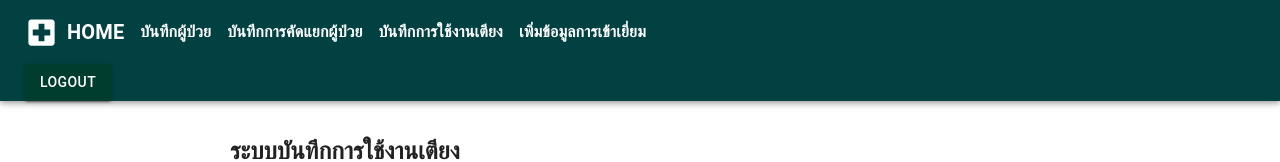
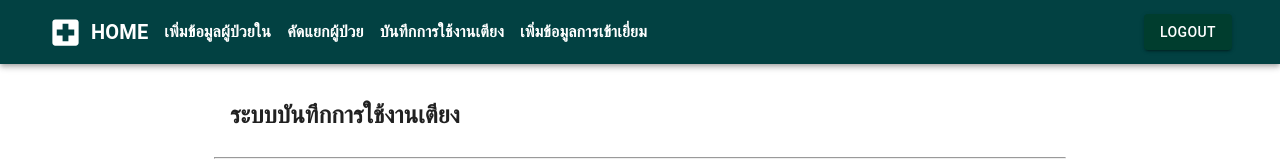
Before and after one commit to panupongKanin/Master-SA65, a React (Create React App) app in the folder frontend/: page /MappingBedCreate in a window 1280 px wide. Shown: the top 162 px of the page. Built offline with nearby package versions, Linux system fonts and the light colour scheme; no server answers.

Commit message:
20221023

```diff
--- a/frontend/src/components/Bar_01.tsx
+++ b/frontend/src/components/Bar_01.tsx
@@ -14,28 +14,29 @@ import MenuItem from '@mui/material/MenuItem';
 import AdbIcon from '@mui/icons-material/Adb';
 import { createTheme } from '@mui/system';
 import LocalHospitalIcon from '@mui/icons-material/LocalHospital';
+import { FormControl } from '@mui/material';
 import { Link as RouterLink } from "react-router-dom";
 
 
-function ResponsiveAppBar_01() {
+function ResponsiveAppBar_02() {
   const [anchorElNav, setAnchorElNav] = React.useState<null | HTMLElement>(null);
   const [anchorElUser, setAnchorElUser] = React.useState<null | HTMLElement>(null);
 
 
   return (
-    <AppBar position="static" sx={{ bgcolor: "#024142" }}>
+    <AppBar position="static" sx={{ bgcolor: "#024142" }} >
       <Container maxWidth="xl">
-        <Toolbar disableGutters>
+        <Toolbar >
           <LocalHospitalIcon fontSize='large' sx={{ display: { xs: 'none', md: 'flex' }, mr: 1 }} />
           <Typography
             variant="h6"
             noWrap
             component="a"
-            href="/HomePage1"
+            href="/HomePage2"
             sx={{
               mr: 2,
               display: { xs: 'none', md: 'flex' },
-             // fontFamily: 'monospace',
+              // fontFamily: 'monospace',
               fontWeight: 700,
               //letterSpacing: '.3rem',
               color: 'inherit',
@@ -44,7 +45,6 @@ function ResponsiveAppBar_01() {
           >
             HOME
           </Typography>
-
           <Typography
             noWrap
             component="a"
@@ -59,9 +59,10 @@ function ResponsiveAppBar_01() {
               textDecoration: 'none',
             }}
           >
-            บันทึกผู้ป่วย
+            เพิ่มข้อมูลผู้ป่วยใน
           </Typography>
           <Typography
+
             noWrap
             component="a"
             href="/TriagePageCreate"
@@ -75,9 +76,10 @@ function ResponsiveAppBar_01() {
               textDecoration: 'none',
             }}
           >
-            บันทึกการคัดแยกผู้ป่วย
+            คัดแยกผู้ป่วย
           </Typography>
           <Typography
+
             noWrap
             component="a"
             href="/mappingbedcreate"
@@ -90,10 +92,12 @@ function ResponsiveAppBar_01() {
               color: 'inherit',
               textDecoration: 'none',
             }}
+
           >
             บันทึกการใช้งานเตียง
           </Typography>
-          <Typography
+           <Typography
+
             noWrap
             component="a"
             href="/mappingbedcreate"
@@ -105,16 +109,20 @@ function ResponsiveAppBar_01() {
               //letterSpacing: '.3rem',
               color: 'inherit',
               textDecoration: 'none',
+              flexGrow: 1,
             }}
+
           >
             เพิ่มข้อมูลการเข้าเยี่ยม
           </Typography>
-        </Toolbar>
-        <Button sx = {{backgroundColor: "#003D2E"}}  variant="contained" component={RouterLink} to="/">
+          <Button sx = {{backgroundColor: "#003D2E"}}  variant="contained" component={RouterLink} to="/">
              LOGOUT
            </Button>
+
+        </Toolbar>
+
       </Container>
     </AppBar>
   );
 }
-export default ResponsiveAppBar_01;
+export default ResponsiveAppBar_02;
--- a/frontend/src/components/Bar_02.tsx
+++ b/frontend/src/components/Bar_02.tsx
@@ -26,7 +26,6 @@ function ResponsiveAppBar_02() {
   return (
     <AppBar position="static" sx={{ bgcolor: "#024142" }} >
       <Container maxWidth="xl">
-
         <Toolbar >
           <LocalHospitalIcon fontSize='large' sx={{ display: { xs: 'none', md: 'flex' }, mr: 1 }} />
           <Typography
@@ -46,10 +45,7 @@ function ResponsiveAppBar_02() {
           >
             HOME
           </Typography>
-
-
           <Typography
-
             noWrap
             component="a"
             href="/mappingbedcreate"
```
